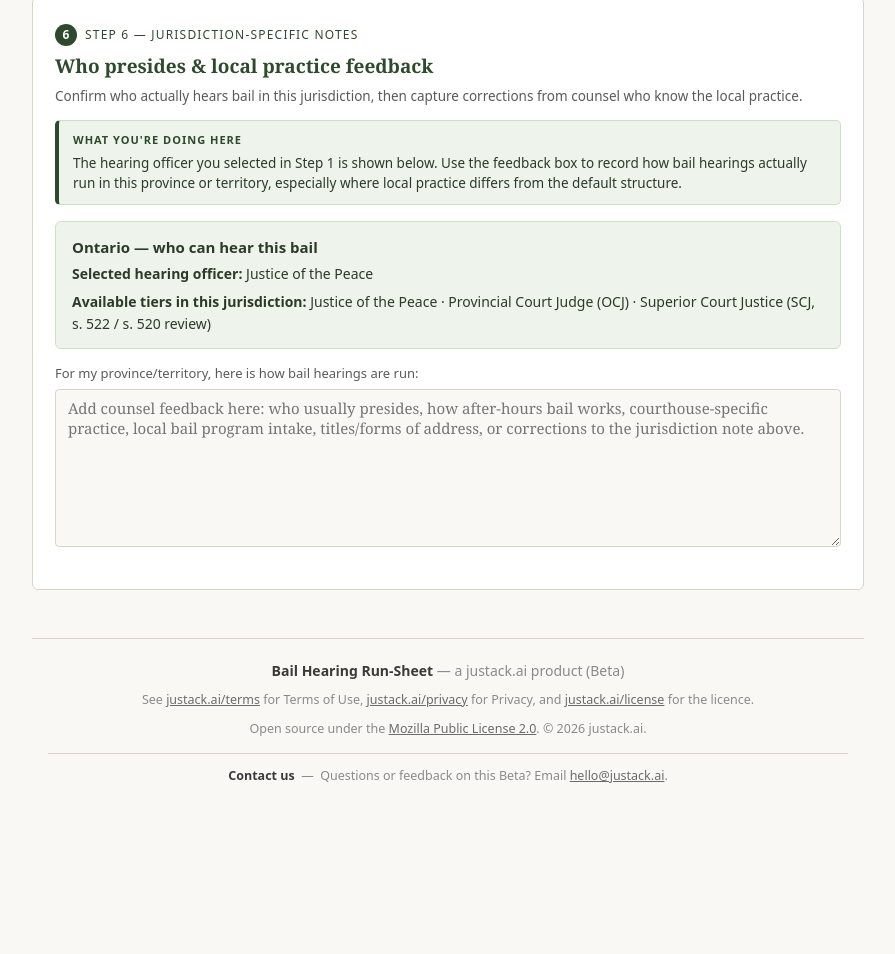
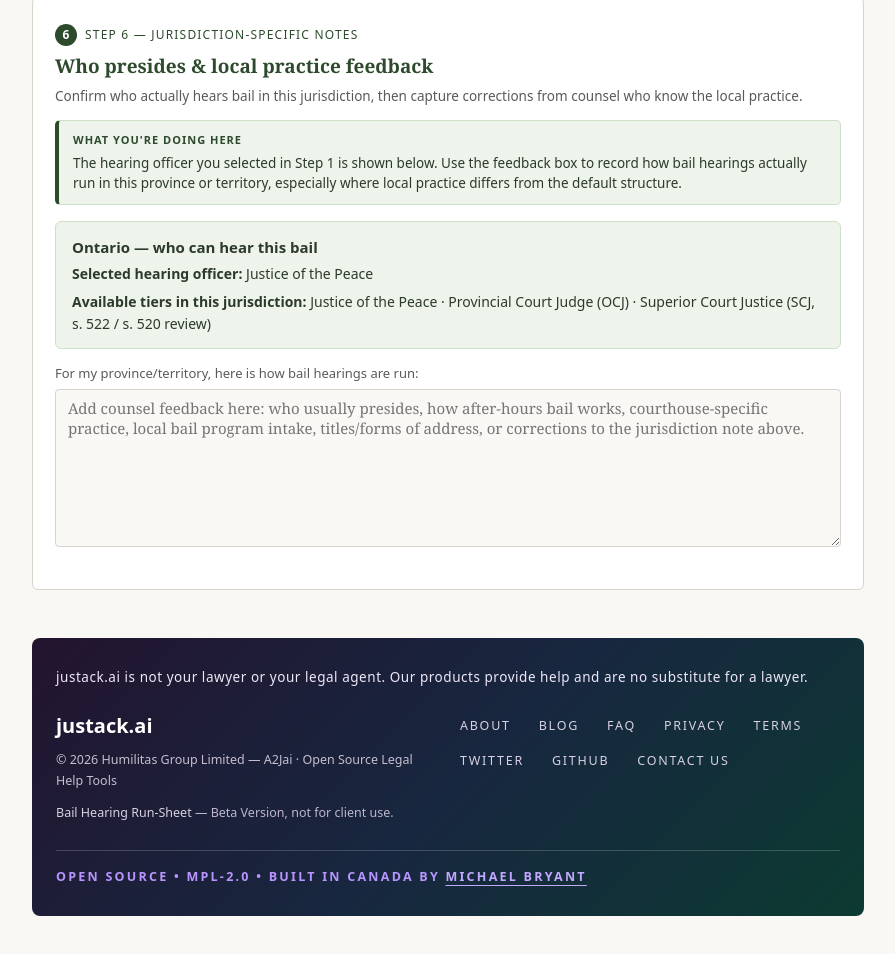
Before and after one commit to mjbryant66/instructit-poc, a plain HTML site: page apps/bail-hearing/index.html in a window 1280 px wide. Shown: the part 5760-6714 px from the top of the page, without its empty margins (192-1087 px from the left). Before the commit the page ends 6671 px from the top, so only its background shows below. Drawn offline with Linux system fonts and the light colour scheme.

Commit message:
Add justack footer branding

```diff
--- a/apps/bail-hearing/index.html
+++ b/apps/bail-hearing/index.html
@@ -360,12 +360,27 @@
  <textarea id="jurisdiction-feedback" rows="7" placeholder="Add counsel feedback here: who usually presides, how after-hours bail works, courthouse-specific practice, local bail program intake, titles/forms of address, or corrections to the jurisdiction note above."></textarea>
  </div>
  </div>
- <footer style="margin:48px auto 28px;padding:20px 16px 0;border-top:1px solid var(--rule);font:12.5px/1.65 ui-sans-serif,system-ui,sans-serif;color:#8a8a8a;text-align:center;">
- <div style="font-weight:600;color:#3a3a3a;font-size:14px;">Bail Hearing Run-Sheet <span style="font-weight:400;color:#8a8a8a;">— a justack.ai product (Beta)</span></div>
- <div style="margin-top:8px;">See <a href="https://justack.ai/terms" style="color:#6b6b6b;">justack.ai/terms</a> for Terms of Use, <a href="https://justack.ai/privacy" style="color:#6b6b6b;">justack.ai/privacy</a> for Privacy, and <a href="https://justack.ai/license" style="color:#6b6b6b;">justack.ai/license</a> for the licence.</div>
- <div style="margin-top:8px;">Open source under the <a href="https://www.mozilla.org/MPL/2.0/" style="color:#6b6b6b;">Mozilla Public License 2.0</a>. &copy; 2026 justack.ai.</div>
- <div style="margin-top:14px;padding-top:12px;border-top:1px solid var(--rule);">
- <span style="font-weight:600;color:#3a3a3a;">Contact us</span> &nbsp;&mdash;&nbsp; Questions or feedback on this Beta? Email <a href="mailto:hello@justack.ai" style="color:#6b6b6b;">hello@justack.ai</a>.
+ <footer style="margin:48px auto 28px;padding:28px 24px;border-radius:8px;background:linear-gradient(135deg,#23142f 0%,#17273f 52%,#0c3a31 100%);font:12.5px/1.65 ui-sans-serif,system-ui,sans-serif;color:#d8d1e2;">
+ <div style="font-size:13.5px;color:#eee7f7;letter-spacing:.04em;">justack.ai is not your lawyer or your legal agent. Our products provide help and are no substitute for a lawyer.</div>
+ <div style="display:grid;grid-template-columns:repeat(auto-fit,minmax(220px,1fr));gap:24px;align-items:start;margin-top:28px;">
+ <div>
+ <div style="font-weight:700;color:#fff;font-size:20px;line-height:1;">justack.ai</div>
+ <div style="margin-top:14px;color:#c6bed0;">&copy; 2026 Humilitas Group Limited &mdash; A2Jai &middot; Open Source Legal Help Tools</div>
+ <div style="margin-top:12px;">Bail Hearing Run-Sheet <span style="color:#bfb5cc;">&mdash; Beta Version, not for client use.</span></div>
+ </div>
+ <nav aria-label="justack.ai links" style="display:flex;flex-wrap:wrap;gap:14px 28px;align-content:flex-start;letter-spacing:.14em;text-transform:uppercase;">
+ <a href="https://justack.ai/about" style="color:#d8d1e2;text-decoration:none;">About</a>
+ <a href="https://justack.ai/blog" style="color:#d8d1e2;text-decoration:none;">Blog</a>
+ <a href="https://justack.ai/faq" style="color:#d8d1e2;text-decoration:none;">FAQ</a>
+ <a href="https://justack.ai/privacy" style="color:#d8d1e2;text-decoration:none;">Privacy</a>
+ <a href="https://justack.ai/terms" style="color:#d8d1e2;text-decoration:none;">Terms</a>
+ <a href="https://twitter.com/justack_ai" style="color:#d8d1e2;text-decoration:none;">Twitter</a>
+ <a href="https://github.com/mjbryant66/instructit-poc" style="color:#d8d1e2;text-decoration:none;">GitHub</a>
+ <a href="mailto:hello@justack.ai" style="color:#d8d1e2;text-decoration:none;">Contact us</a>
+ </nav>
+ </div>
+ <div style="margin-top:26px;padding-top:16px;border-top:1px solid rgba(255,255,255,.18);color:#b995ff;font-weight:800;letter-spacing:.18em;text-transform:uppercase;">
+ Open source &bull; <a href="https://www.mozilla.org/MPL/2.0/" style="color:#b995ff;text-decoration:none;">MPL-2.0</a> &bull; Built in Canada by <a href="https://mjbryant.ca" style="color:#c4a7ff;text-decoration:underline;text-underline-offset:4px;">Michael Bryant</a>
  </div>
  </footer>
 </div>
```
